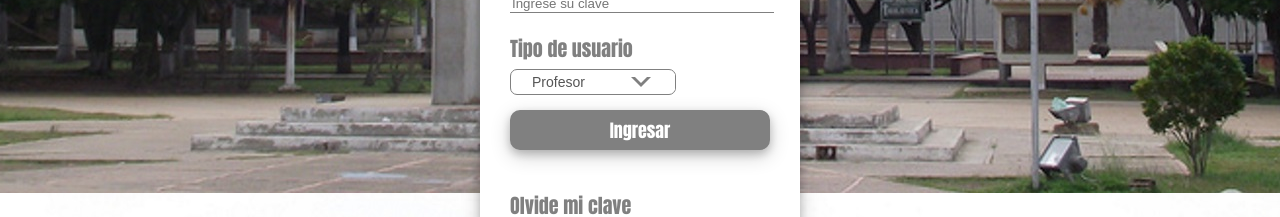
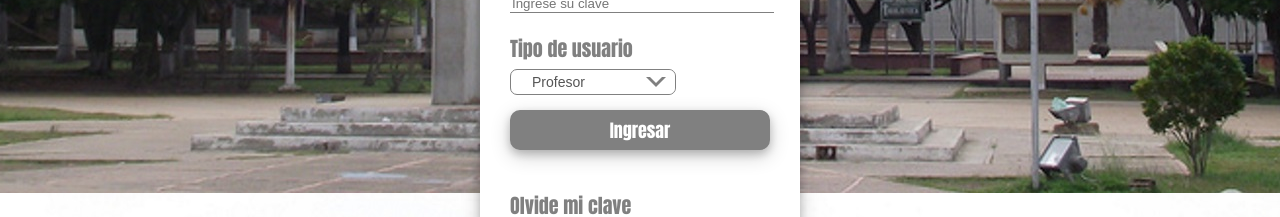
Before and after one commit to AaronPlay96/dsa-pagina-postgrado-udo, an Angular app in the folder udo-page/: page / in a window 1280 px wide. Shown: the part 407-624 px from the top of the page. Built offline with nearby package versions, Linux system fonts and the light colour scheme.

Commit message:
Arreglada la flecha del selector

```diff
--- a/udo-page/src/app/login-form/login-form.component.css
+++ b/udo-page/src/app/login-form/login-form.component.css
@@ -71,20 +71,21 @@
 
 .select .arr {
     background: #fff;
-    bottom: 5px;
+    bottom: 1px;
     position: absolute;
     right: 1px;
-    top: 5px;
+    top: 1px;
     width: 50px;
     pointer-events: none;
     margin-top: 5px;
     margin-bottom: 15px;
+    border-radius: 7px;
 }
 .select .arr:before {
     content: '';
     position: absolute;
     top: 50%;
-    right: 24px;
+    right: 9px;
     margin-top: -5px;
     pointer-events: none;
     border-top: 10px solid gray;
@@ -95,7 +96,7 @@
     content: '';
     position: absolute;
     top: 50%;
-    right: 28px;
+    right: 13px;
     margin-top: -5px;
     pointer-events: none;
     border-top: 6px solid #fff;
```
